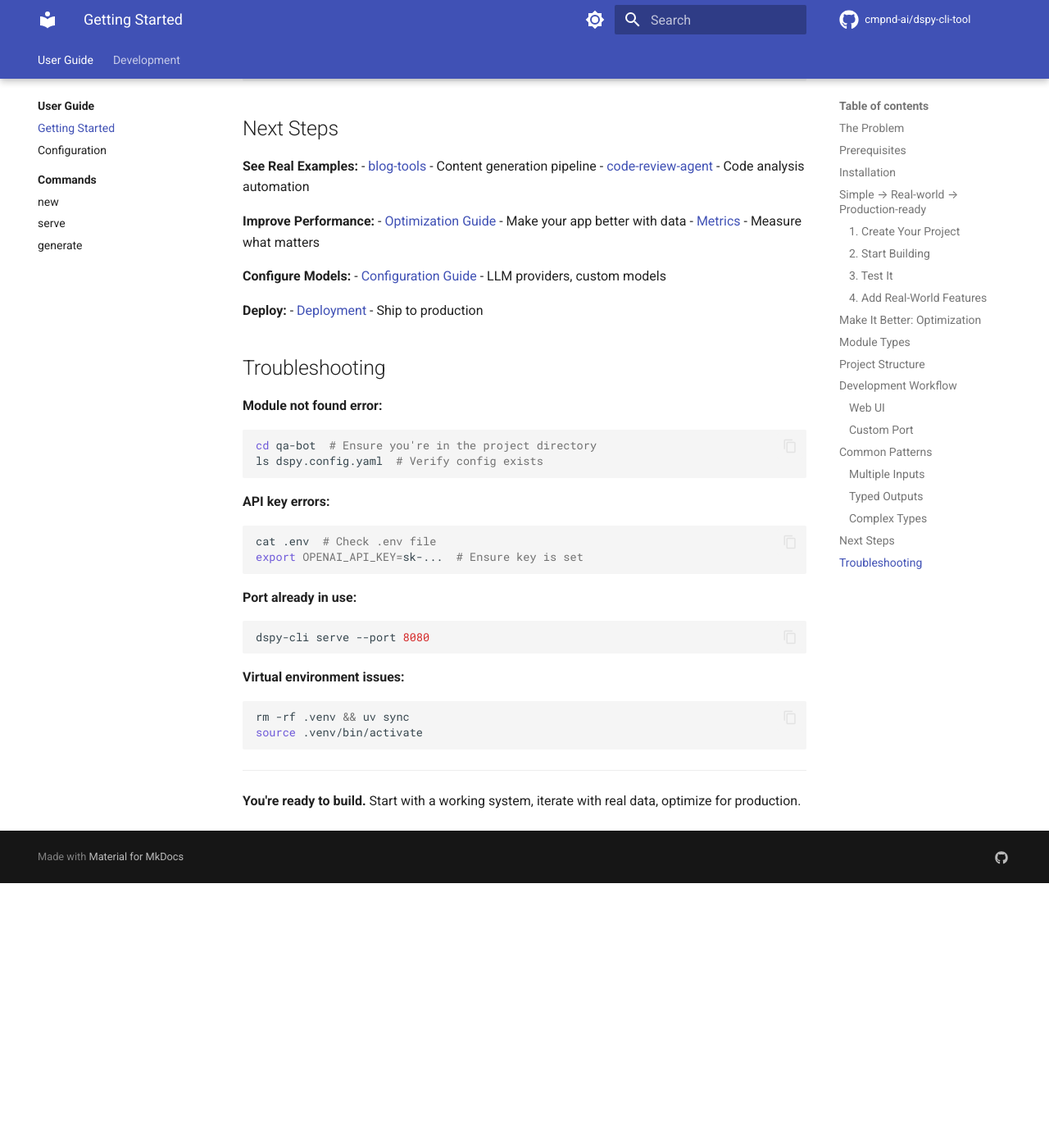
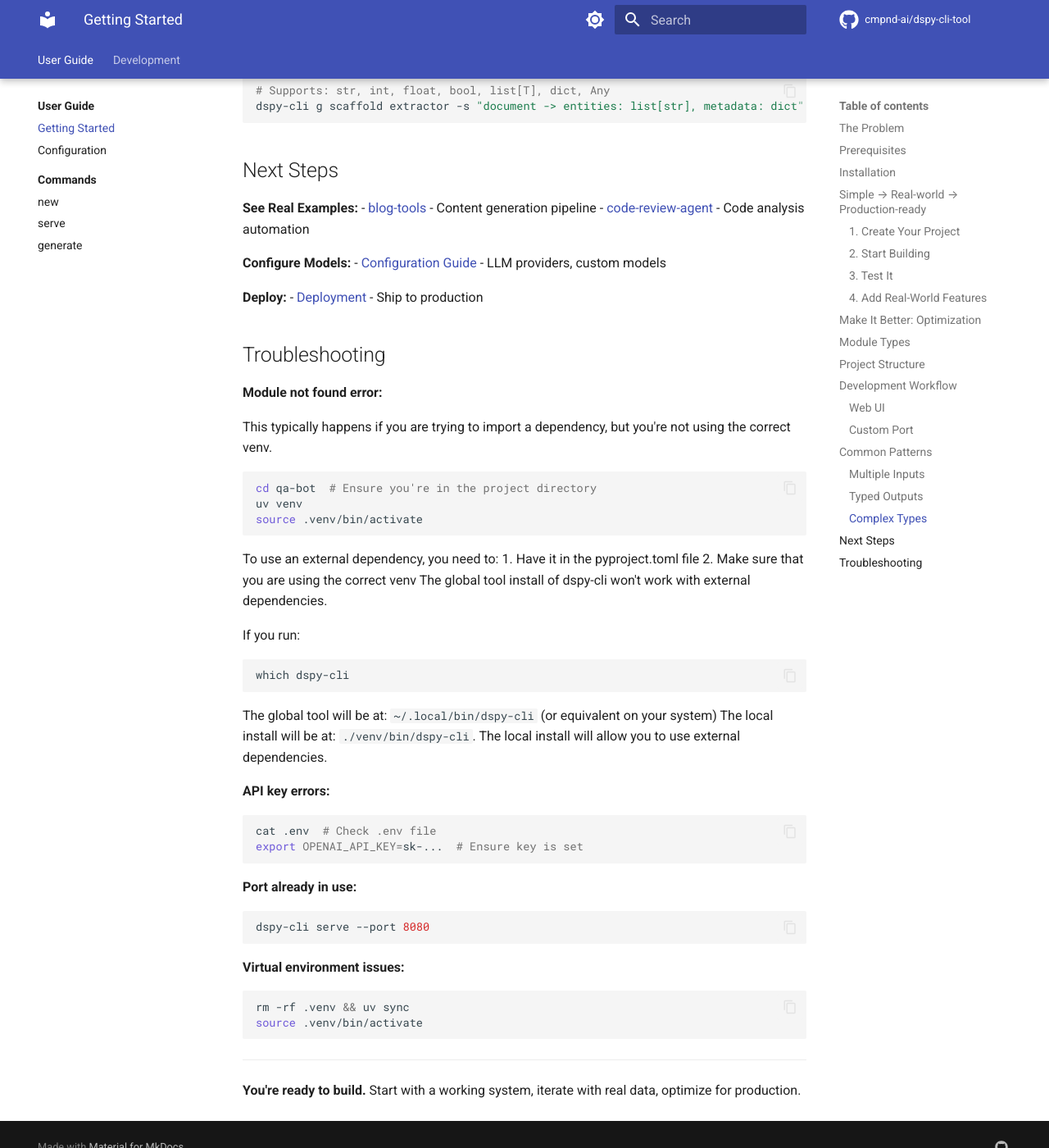
Before and after one commit to cmpnd-ai/dspy-cli, an MkDocs documentation site: the page built from docs/getting-started.md, in a window 1280 px wide and 1400 px high, scrolled down 4075 px. Shown: the whole window at 82% size. Built offline with MkDocs 1.6.1 and Material for MkDocs 9.7.7, drawn with Linux system fonts in a browser that asks for light colours; comment, search, counter and statistics services are not loaded; before the commit the page ends 5152 px from its top, so only the background shows below that; some of the changed text lies outside the part shown.

Commit message:
docs update

````diff
--- a/docs/getting-started.md
+++ b/docs/getting-started.md
@@ -4,18 +4,18 @@
 
 Building reliable LLM applications is hard. Prompts break when requirements change. Manual tuning is tedious. Production debugging is a nightmare.
 
-**Get from idea to working DSPy application in 5 minutes.**
+**Get from idea to working DSPy application to API endpoint in 5 minutes.**
 
 ## Prerequisites
 
 - Python 3.9+
-- pipx or uv ([install uv](https://docs.astral.sh/uv/))
+- uv ([install uv](https://docs.astral.sh/uv/))
 - An LLM API key (OpenAI, Anthropic, or local models)
 
 ## Installation
 
 ```bash
-pipx install dspy-cli
+uv install dspy-cli
 ```
 
 ## Simple → Real-world → Production-ready
@@ -58,7 +58,7 @@
   -d '{"question": "What is DSPy?"}'
 ```
 
-Or open `http://localhost:8000/docs` for interactive testing.
+Or add the `--ui` flag and open `http://localhost:8000/` for interactive testing.
 
 !!! success "Why This Matters"
     You now have a working LLM application. No prompt templates. No brittle string formatting. Just type-safe inputs and outputs.
@@ -75,6 +75,7 @@
 - Chaining prompts manually = context loss
 - Parsing structured outputs = fragile regex
 - Managing multi-step workflows = error-prone state
+- Engineering concerns are bundles together into one big string prompt that is hard to reason about and debug.
 
 **DSPy prevents this:** Modules compose cleanly. Signatures enforce types. Programs are testable Python.
 
@@ -184,10 +185,6 @@
 - [blog-tools](../examples/blog-tools/) - Content generation pipeline
 - [code-review-agent](../examples/code-review-agent/) - Code analysis automation
 
-**Improve Performance:**
-- [Optimization Guide](optimization.md) - Make your app better with data
-- [Metrics](metrics.md) - Measure what matters
-
 **Configure Models:**
 - [Configuration Guide](configuration.md) - LLM providers, custom models
 
@@ -197,10 +194,26 @@
 ## Troubleshooting
 
 **Module not found error:**
+
+This typically happens if you are trying to import a dependency, but you're not using the correct venv.
 ```bash
 cd qa-bot  # Ensure you're in the project directory
-ls dspy.config.yaml  # Verify config exists
+uv venv
+source .venv/bin/activate
 ```
+
+To use an external dependency, you need to:
+1. Have it in the pyproject.toml file
+2. Make sure that you are using the correct venv
+The global tool install of dspy-cli won't work with external dependencies.
+
+If you run:
+```bash
+which dspy-cli
+```
+The global tool will be at: `~/.local/bin/dspy-cli` (or equivalent on your system)
+The local install will be at: `./venv/bin/dspy-cli`. The local install will allow you to use external dependencies.
+
 
 **API key errors:**
 ```bash
````
Also changed, not shown: other parts of docs/getting-started.md (+1 -1 lines), docs/index.md (+11 -10 lines).
